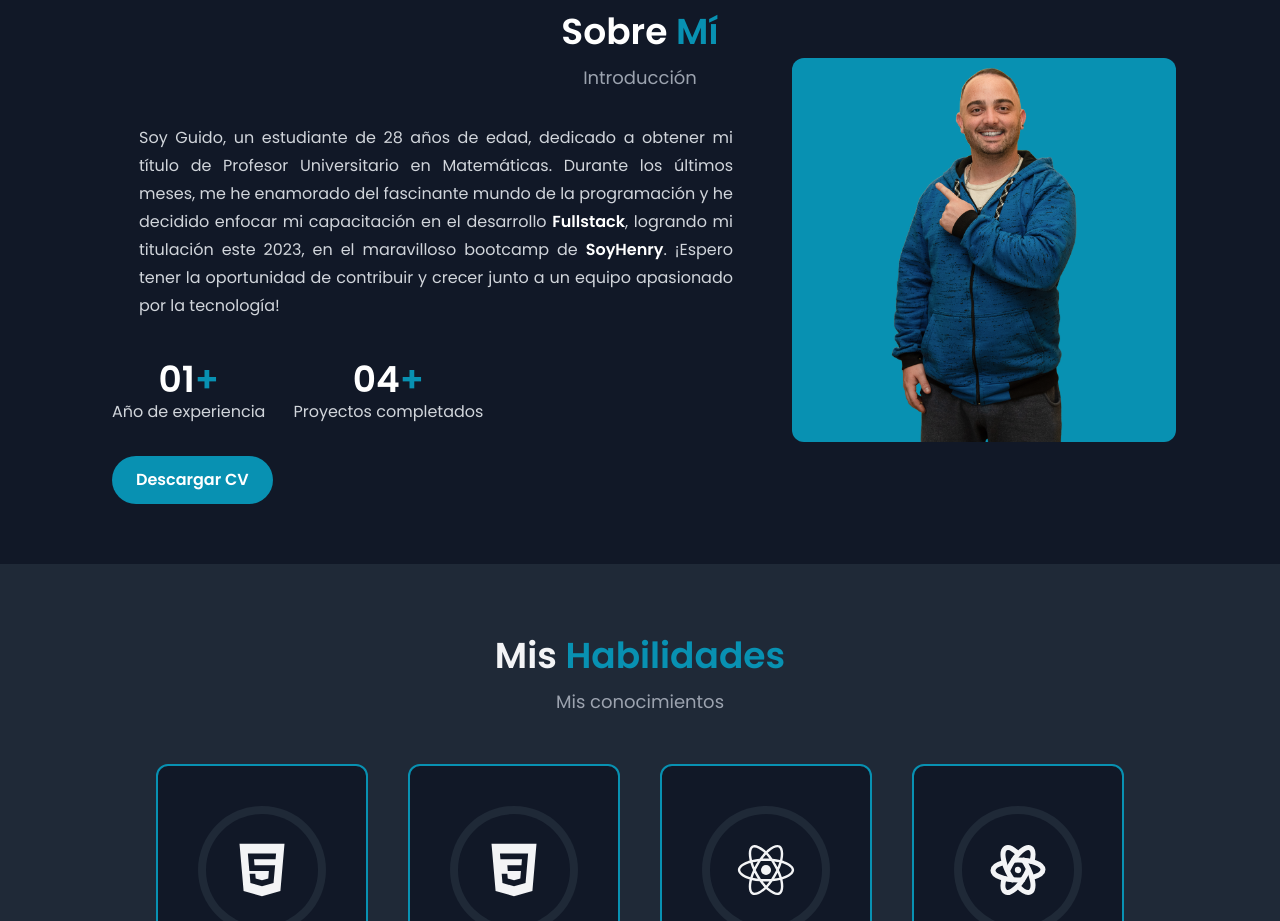
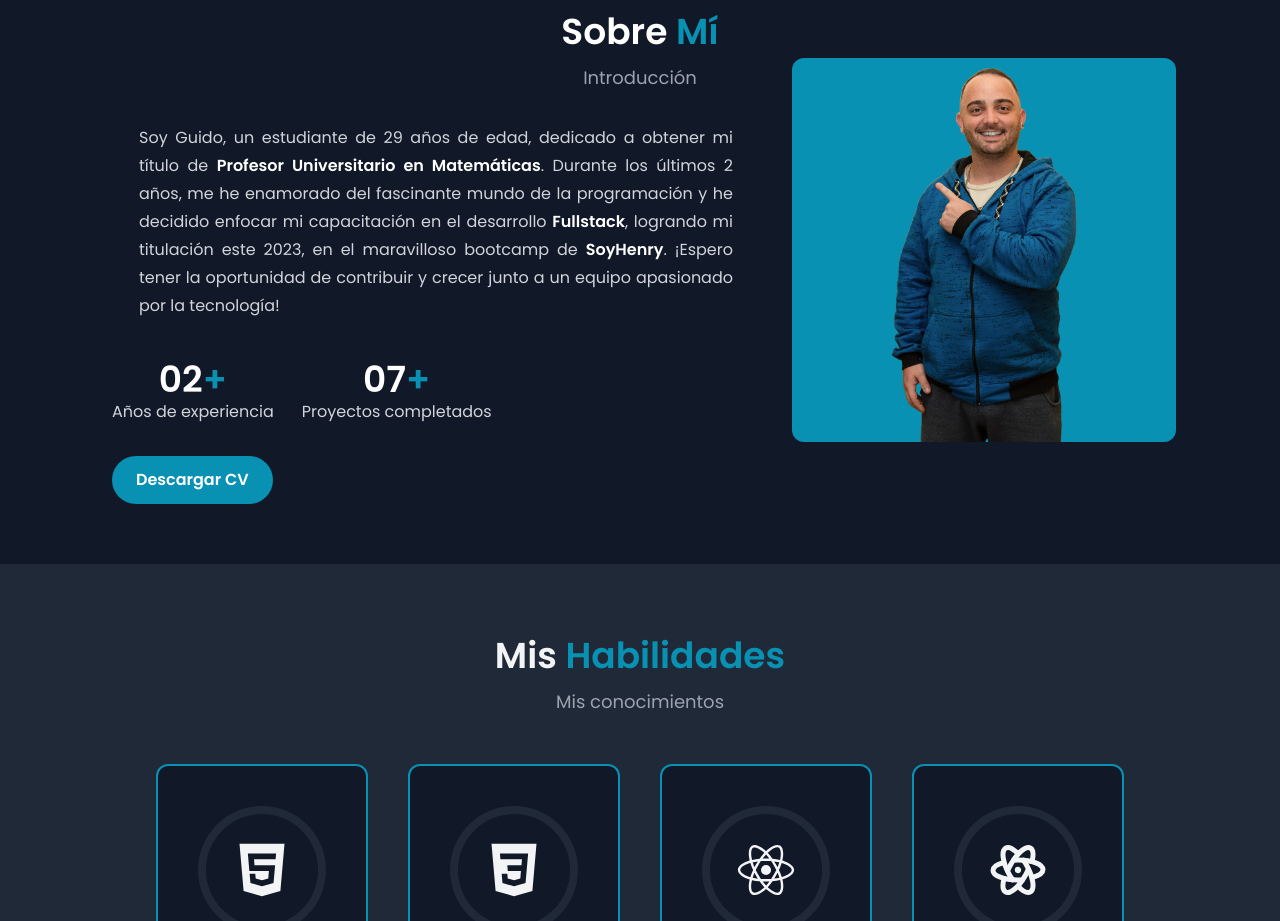
Before and after one commit to GuidoDealbera/Portfolio, a React (Vite) app: page / in a window 1280 px wide. Shown: the part 860-1781 px from the top of the page. Built offline with nearby package versions, Linux system fonts and the light colour scheme.

Commit message:
fix about

```diff
--- a/src/Components/About/About.jsx
+++ b/src/Components/About/About.jsx
@@ -2,8 +2,8 @@ import aboutImg from "../../assets/Guido5.1.png";
 
 const About = () => {
   const info = [
-    { text: "Año de experiencia", count: "01" },
-    { text: "Proyectos completados", count: "04" },
+    { text: "Años de experiencia", count: "02" },
+    { text: "Proyectos completados", count: "07" },
   ];
 
   const downloadCv = () => {
@@ -23,9 +23,9 @@ const About = () => {
           <div className="p-2">
             <div className="text-gray-300 my-3">
               <p className="text-justify leading-7 w-11/12 mx-auto">
-                Soy Guido, un estudiante de 28 años de edad, dedicado a obtener
-                mi título de Profesor Universitario en Matemáticas. Durante los
-                últimos meses, me he enamorado del fascinante mundo de la
+                Soy Guido, un estudiante de 29 años de edad, dedicado a obtener
+                mi título de <span className="font-semibold text-white">Profesor Universitario en Matemáticas</span>. Durante los
+                últimos 2 años, me he enamorado del fascinante mundo de la
                 programación y he decidido enfocar mi capacitación en el
                 desarrollo{" "}
                 <span className="font-semibold text-white">Fullstack</span>,
```
